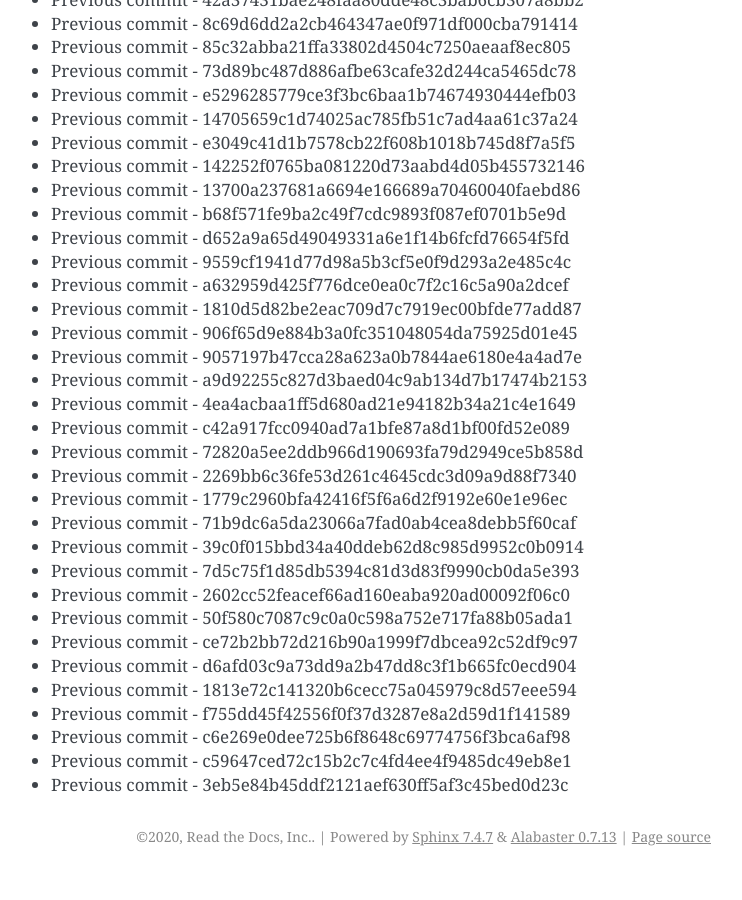
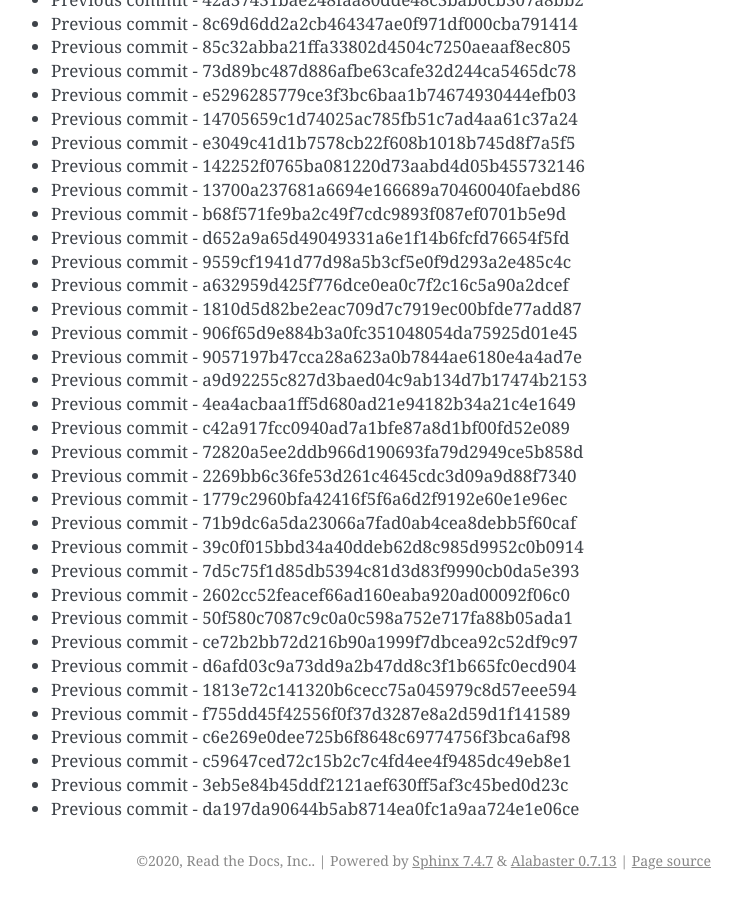
Before and after one commit to readthedocs/rtd-git-stresstest, a Sphinx documentation site: the page built from docs/updates.rst, in a window 1280 px wide and 900 px high, scrolled down 35661 px. Shown: the whole window, without its empty margins (399-1141 px from the left). Built offline with Sphinx 7.4.7, drawn with Linux system fonts in a browser that asks for light colours; before the commit the page ends 36537 px from its top, so only the background shows below that.

Commit message:
Generating commit from previous: da197da90644b5ab8714ea0fc1a9aa724e1e06ce

```diff
--- a/docs/updates.rst
+++ b/docs/updates.rst
@@ -1530,3 +1530,4 @@ It can be tested for any performance characteristics.
 * Previous commit - c6e269e0dee725b6f8648c69774756f3bca6af98
 * Previous commit - c59647ced72c15b2c7c4fd4ee4f9485dc49eb8e1
 * Previous commit - 3eb5e84b45ddf2121aef630ff5af3c45bed0d23c
+* Previous commit - da197da90644b5ab8714ea0fc1a9aa724e1e06ce
```
